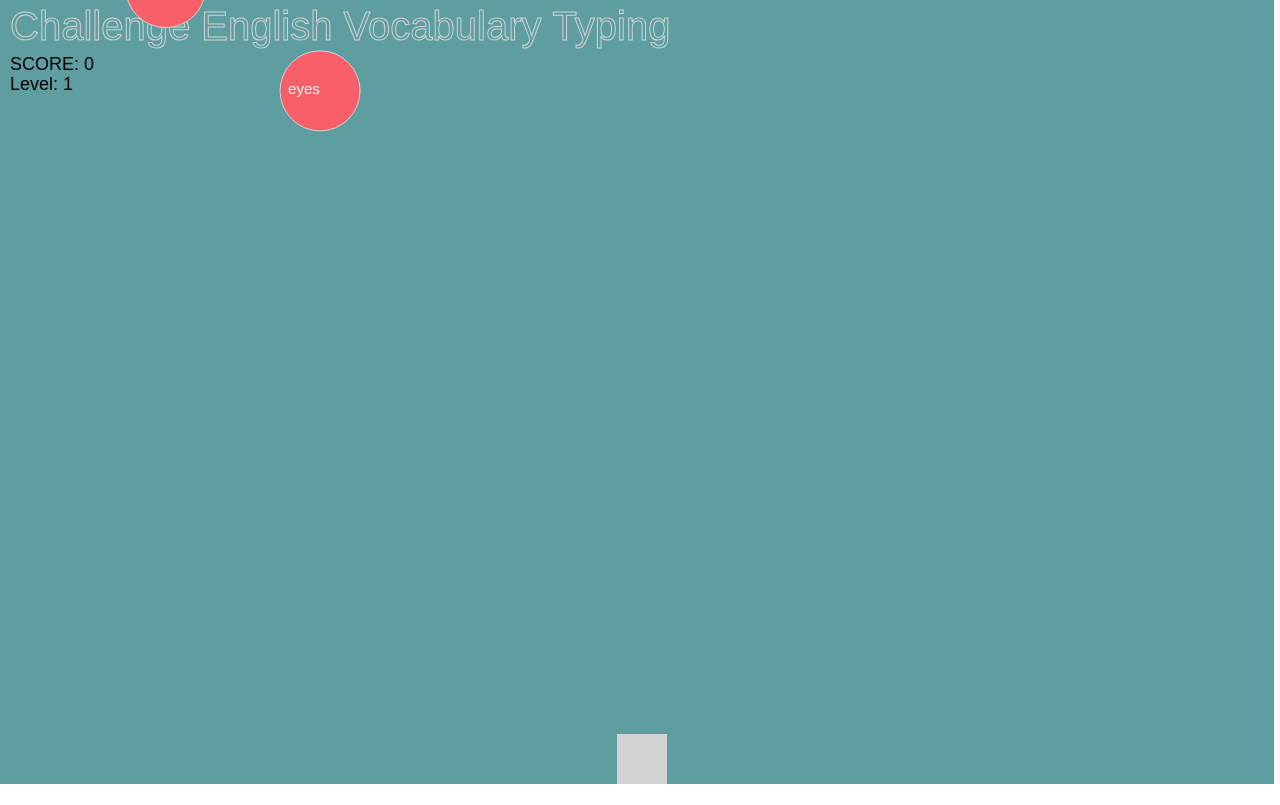
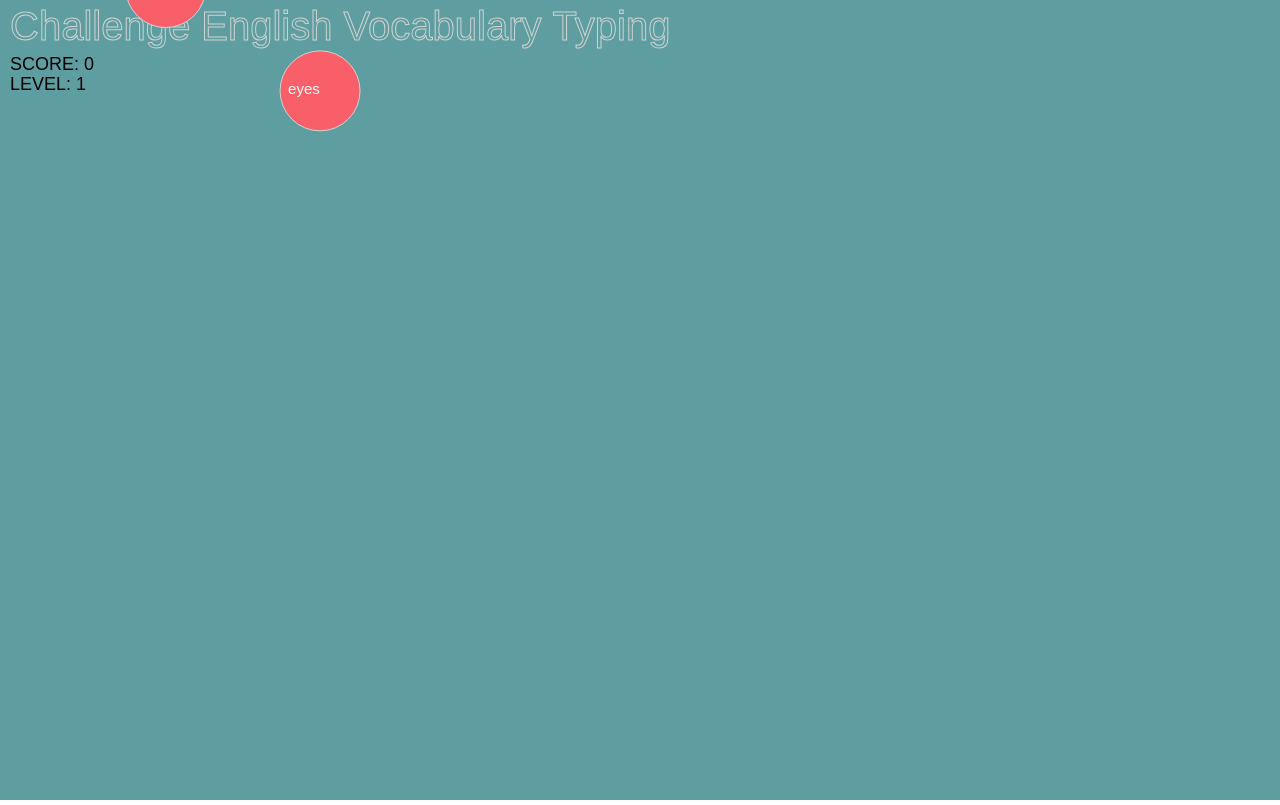
Before and after one commit to qlam699/challenge-english-vocabulary-typing, a plain HTML site: page index.html in a window 1280 px wide. Both pictures are taken after a click on the button "Start game". Drawn offline with Linux system fonts and the light colour scheme.

Commit message:
update level

```diff
--- a/index.js
+++ b/index.js
@@ -1,22 +1,24 @@
 // Constant
 const LOCAL_DATA = 'LOCAL_DATA';
 const GAME_NAME = 'Challenge English Vocabulary Typing';
-// init
+const RADIUS_BUBBLE = 40;
+// Init
 const btnStart = document.getElementById('btnStart');
 const panel = document.getElementById('panel');
 const nameElement = document.getElementById('name');
 const wordsElement = document.getElementById('words');
 
-let c = document.getElementById('canvas');
-let ctx = c.getContext('2d');
-c.height = window.innerHeight * 0.98;
-c.width = window.innerWidth * 0.996;
+const c = document.getElementById('canvas');
+const ctx = c.getContext('2d');
+c.height = window.innerHeight;
+c.width = window.innerWidth;
 
 let array = [];
-let y = -10;
+let y = -10; // Margin top screen -10px
 let h = 0;
 let ct = 8;
-let len = 0, scr = 0;
+let len = 0, scoreGame = 0;
+let currentWord = '';
 
 let indexWordList = 0;
 let level = 0;
@@ -30,6 +32,9 @@ if (!getLocalData())
 renderWordList();
 
 // functions
+const makeRepeated = (arr, repeats) =>
+  Array.from({ length: repeats }, () => arr).flat();
+
 function getLocalData() {
   return JSON.parse(localStorage.getItem(LOCAL_DATA));
 }
@@ -95,6 +100,7 @@ function Balloon(x, y, r, color, dy, text, word) {
   this.word = word;
 
   this.draw = function () {
+
     ctx.beginPath();
     ctx.arc(this.x, this.y, this.r, 0, 2 * Math.PI);
     ctx.fillStyle = this.color;
@@ -103,56 +109,64 @@ function Balloon(x, y, r, color, dy, text, word) {
     ctx.font = '15px Arial';
     ctx.fillStyle = 'white';
     ctx.fillText(this.text, this.x - 32, this.y + 3);
+
   }
   this.update = function () {
     this.type();
-    this.y += this.dy
+    this.y += this.dy;
   }
   this.type = function () {
     ctx.font = '40px Arial';
+
+    if (currentWord.length > 1) {
       ctx.fillStyle = 'black';
-    ctx.fillText(this.word, 670, 580);
+      ctx.fillText(currentWord, 670, 580);
+
+      ctx.fillStyle = 'red';
+      ctx.fillText('_', 670, 580);
+    }
   }
 }
 
 
 function drawStartScreen(isGameOver = false) {
-
   panel.style.display = 'block';
 
   ctx.font = '30px Arial';
   ctx.fillStyle = 'black';
+
   if (isGameOver) {
+    // Reset level
+    level = 0;
     ctx.fillStyle = 'red';
     ctx.fillText('Game Over', c.width / 2 - 250, c.height / 2 - 160);
   } else {
-    ctx.fillText(scr, 1280, 20);
     ctx.font = '40px Arial';
     ctx.strokeStyle = 'lightgrey';
     ctx.strokeText(GAME_NAME, 10, 40);
   }
 
 }
-const makeRepeated = (arr, repeats) =>
-  Array.from({ length: repeats }, () => arr).flat();
+
 
 function start() {
   array = [];
   y = -10;
   level++;
+  scoreGame = 0;
 
   shuffleArray(theme);
-  const tempTheme = makeRepeated(theme, level);
-  console.log(tempTheme)
-  for (let i = 0; i < tempTheme.length; i++) {
-    let x = Math.random() * (800 - 60) + 30;
+  theme = makeRepeated(theme, level);
+
+  // Random position the bubble appear
+  for (let i = 0; i < theme.length; i++) {
+    const x = Math.random() * (800 - 60) + 30;
     y -= Math.random() * (120 - 60) + 60;
-    // y -= 66;
-    let r = 40;
-    let dy = 1;
+
+    let dy = 1; // velocity of the bubbles
     let color = selectColor[Math.floor(Math.random() * (selectColor.length - 1))];
-    let text = tempTheme[i];
-    array.push(new Balloon(x, y, r, color, dy, text, ''));
+    let text = theme[i];
+    array.push(new Balloon(x, y, RADIUS_BUBBLE, color, dy, text, ''));
   }
 
 
@@ -162,52 +176,47 @@ function start() {
 
 drawStartScreen();
 let keyAnimation = null;
+
 function animate() {
   keyAnimation = requestAnimationFrame(animate);
   ctx.clearRect(0, 0, innerWidth, innerHeight);
   ctx.font = '18px Arial';
   ctx.fillStyle = 'black';
-  ctx.fillText('SCORE: ' + scr, 10, 70);
-  ctx.fillText('Level: ' + level, 10, 90);
+  ctx.fillText('LEVEL: ' + level, 10, 90);
+  ctx.fillText('SCORE: ' + scoreGame, 10, 70);
 
   ctx.font = '40px Arial';
   ctx.strokeStyle = 'lightgrey';
   ctx.strokeText(GAME_NAME, 10, 40);
-  ctx.beginPath();
-  ctx.fillStyle = 'lightgrey';
-  ctx.fillRect(c.width / 2 - 20, c.height - 50, 50, 50);
-  ctx.fill();
-  if(scr === theme.length){
-    ctx.fillStyle = 'black'
-    ctx.fillText('Yeah! Win Level ' + level, c.width / 2 - 100, c.height / 2 - 100)
-    cancelAnimationFrame(keyAnimation);
-  }
+
   loopBubble();
 }
 
 function loopBubble() {
-  const len = array.length;
-  for (let m = 0; m < len; m++) {
+  const currentArrayLength = array.length;
+  for (let m = 0; m < currentArrayLength; m++) {
     array[m].draw();
   }
-  for (let p = 0; p < len; p++) {
+  for (let p = 0; p < currentArrayLength; p++) {
     array[p].update();
-    if (array[p].y >= c.height) {
-      if (array[p].r > 0) {
+    if (array[p].y >= c.height - RADIUS_BUBBLE) { // Bubble is bottom screen
+
+      if (array[p].r > 0) { // Game over
         cancelAnimationFrame(keyAnimation);
         drawStartScreen(true);
         return;
       }
+    }
 
     // If the last bubble fall so we win
-      if (p === len - 1) {
+    if (scoreGame === theme.length) {
       ctx.fillStyle = 'black'
       ctx.fillText('Yeah! Win Level ' + level, c.width / 2 - 100, c.height / 2 - 100)
       cancelAnimationFrame(keyAnimation);
-        setTimeout(() => {
-          start()
-        }, 2000)
-      }
+      return start();
+      // setTimeout(() => {
+      //   return start();
+      // }, 2000)
     }
 
   }
@@ -215,10 +224,12 @@ function loopBubble() {
 
 window.addEventListener('keyup', function (event) {
   let char = String.fromCharCode(event.keyCode).toLowerCase();
-  if (ct == 8) {
+
+  if (ct === 8) {
     for (let g = 0; g < array.length; g++) {
+      // the bubble was appeared and the key pressed is that.
       if (array[g].y >= 0 && array[g].text.substring(0, 1) === char) {
-        h = g;
+        h = g; // current word position
         len = array[h].text.length;
         break;
       }
@@ -226,15 +237,17 @@ window.addEventListener('keyup', function (event) {
   }
 
   if (array[h]?.text.substring(0, 1) === char) {
+    currentWord = array[h].text;
+
     let word = array[h].text.substring(0, 1);
     array[h].word = word;
     array[h].text = (array[h].text).replace(word, '');
     ct--;
-    if (array[h].text.length == 0) {
+    if (array[h].text.length === 0) {
       ct += len;
       array[h].r = 0;
       array[h].y = 0;
-      scr++;
+      scoreGame++;
       array[h].word = '';
     }
   }
--- a/style.css
+++ b/style.css
@@ -3,8 +3,9 @@
 }
 
 body {
-	margin: 0px;
+	margin: 0;
 	font-size: 20px;
+	height: 100vh;
 }
 
 button,
```
Lines whose indentation alone changed are shown as unchanged.
